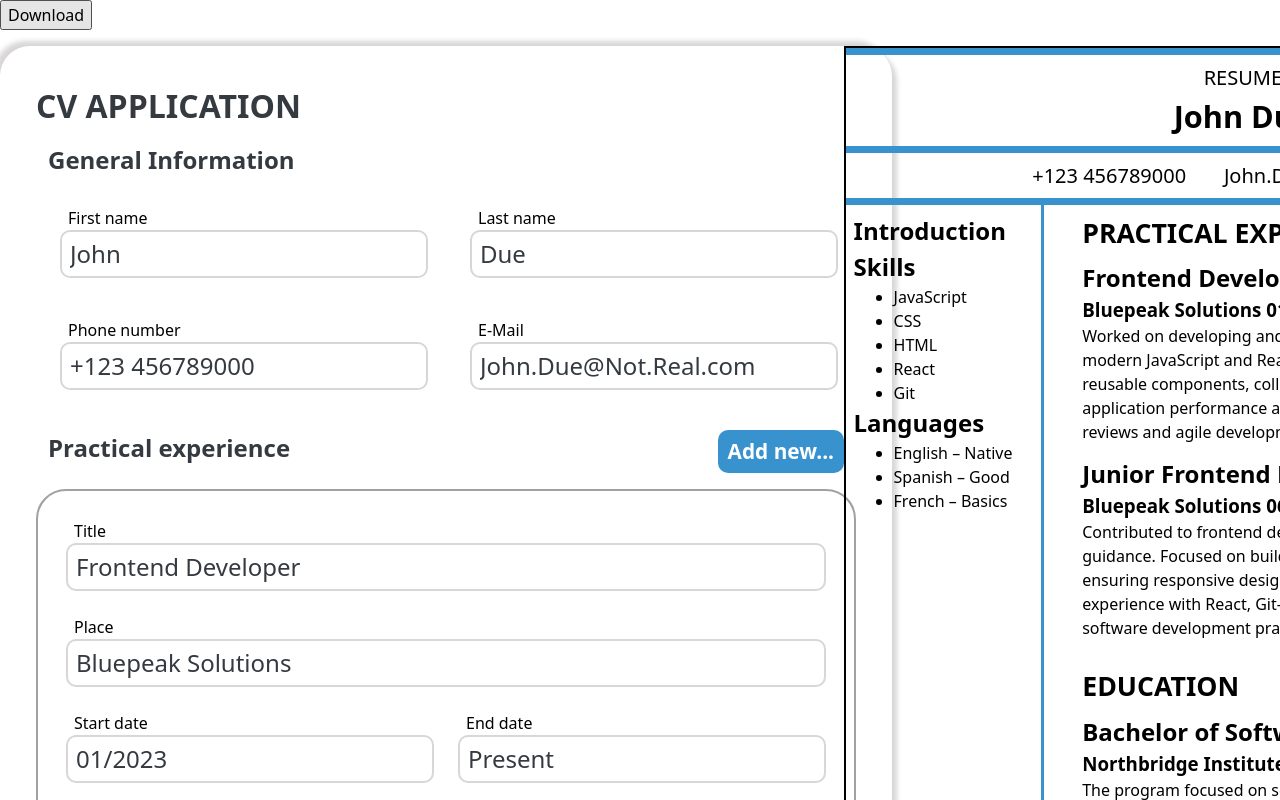
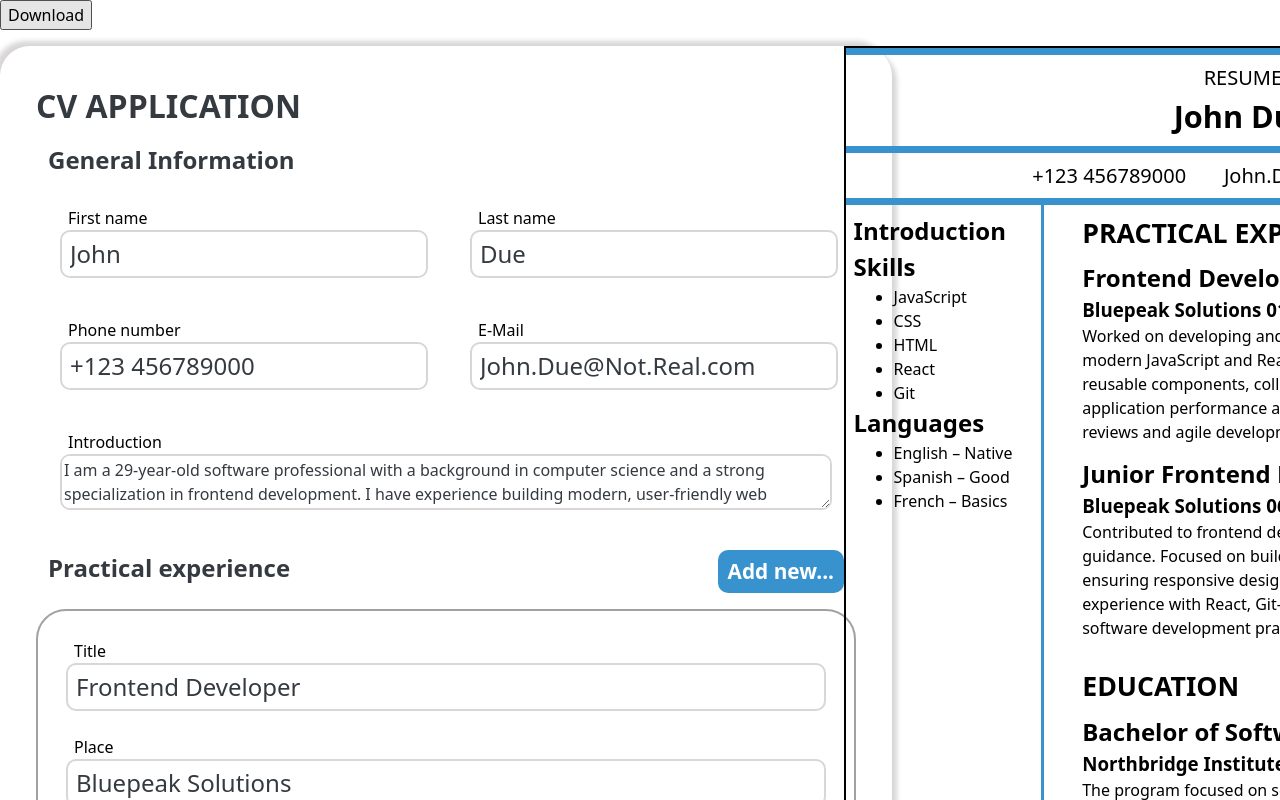
Before and after one commit to V1IRuZ/cv-application, a React (Vite) app: page / in a window 1280 px wide. Shown: the top 800 px of the page. Built offline with nearby package versions, Linux system fonts and the light colour scheme.

Commit message:
feat(form): add textarea input to GeneralInformation

```diff
--- a/src/components/GeneralInformation.jsx
+++ b/src/components/GeneralInformation.jsx
@@ -75,6 +75,20 @@ export default function GeneralInformation({ personData, setPersonData }) {
           }
         />
       </div>
+      <div className="input">
+        <label htmlFor="introduction">Introduction</label>
+        <textarea
+          name="intro"
+          id="introduction"
+          value={personData.introduction}
+          onChange={(e) =>
+            setPersonData((prevData) => ({
+              ...prevData,
+              introduction: e.target.value,
+            }))
+          }
+        ></textarea>
+      </div>
     </section>
   );
 }
```
